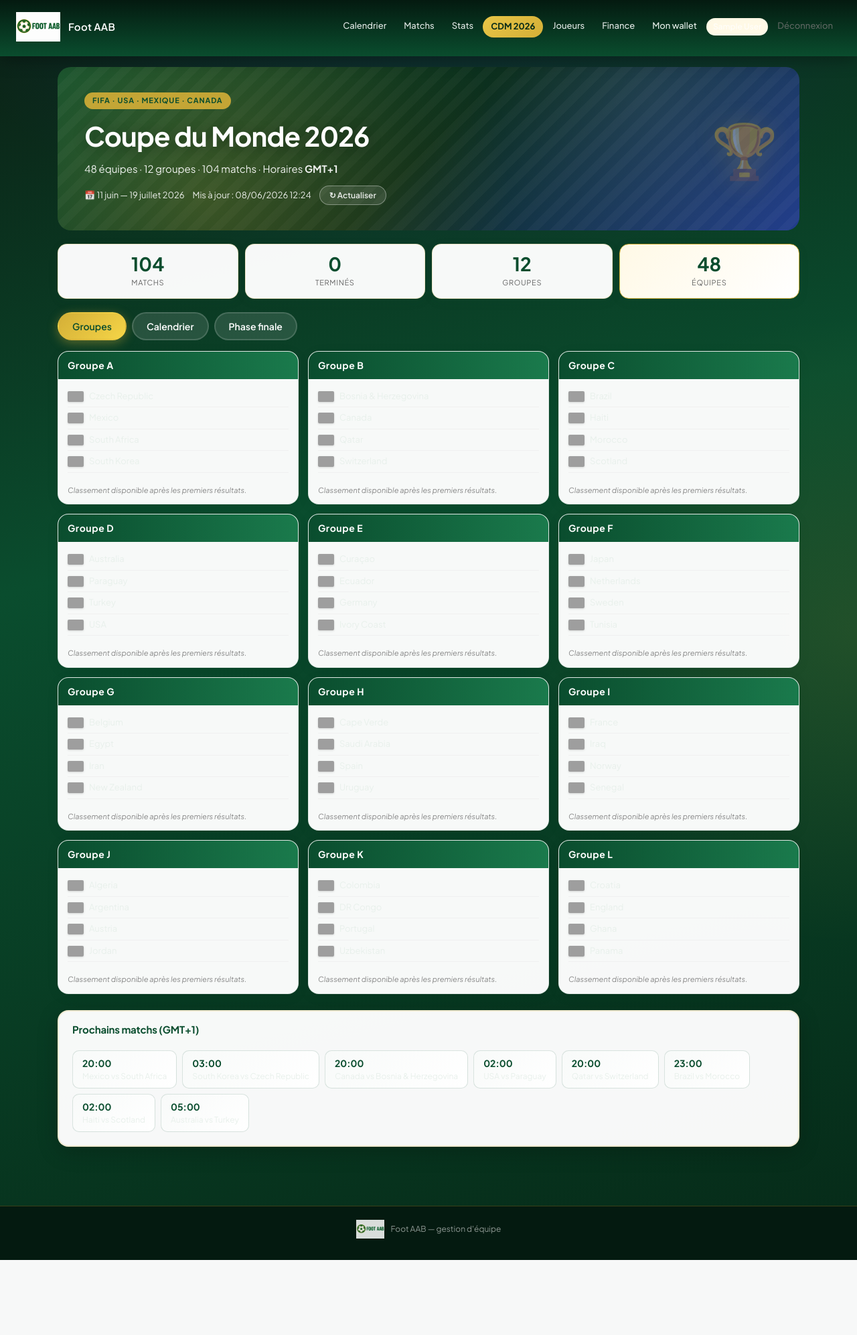
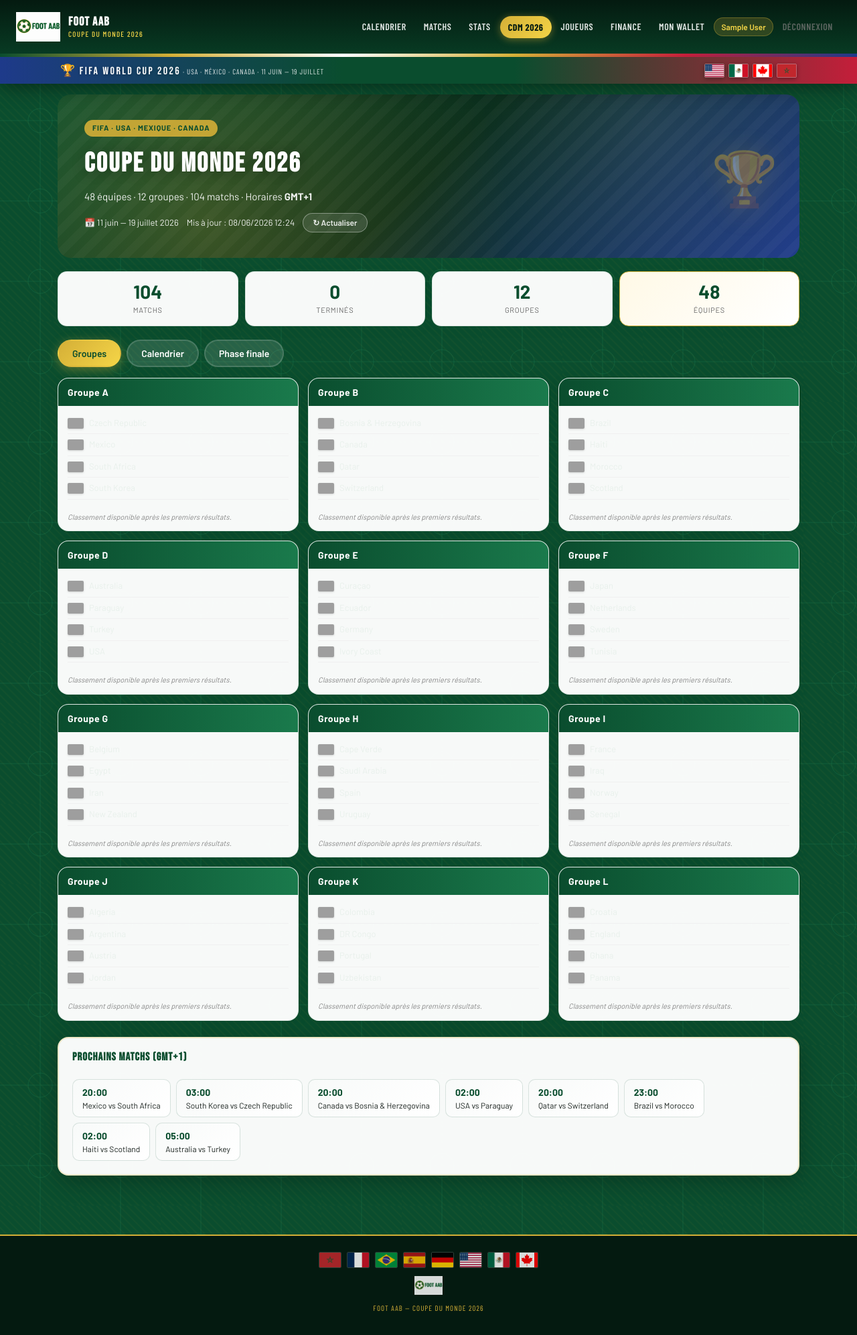
Before and after one commit to Polga088/AABFoot, a Flask app: page /coupe-du-monde in a window 1280 px wide. Shown: the whole page at 67% size. Before the commit the page ends 1881 px from the top, so only its background shows below. Run offline with Flask 3, Linux system fonts and the light colour scheme; the visitor is signed in with stand-in values (Sample User, id 1); some libraries are stand-ins or nearby versions; grey boxes are pictures that could not be loaded.

Commit message:
Apply radical World Cup 2026 theme across the entire app.
Dark pitch background, FIFA banner with host flags, Bebas Neue typography,
and gold-green styling on all pages including calendar, auth, and stats.

Co-authored-by: Cursor <cursoragent@cursor.com>

```diff
--- /dev/null
+++ b/webapp/static/css/wc-global-theme.css
@@ -0,0 +1,495 @@
+/* ═══════════════════════════════════════════════════════════
+   Foot AAB — Thème global Coupe du Monde 2026
+   Couleurs · bannières · drapeaux · typographie sport
+   ═══════════════════════════════════════════════════════════ */
+
+:root {
+  --wc-green: #0a4d2e;
+  --wc-green-mid: #1a7a4c;
+  --wc-green-dark: #041a10;
+  --wc-gold: #d4af37;
+  --wc-gold-bright: #f5d547;
+  --wc-red: #c41e3a;
+  --wc-blue: #1e3a8a;
+  --wc-card: rgba(255, 255, 255, 0.97);
+  --font-display: "Bebas Neue", "Arial Narrow", sans-serif;
+  --font-body: "Barlow", "Segoe UI", system-ui, sans-serif;
+  --font-condensed: "Barlow Condensed", "Arial Narrow", sans-serif;
+}
+
+/* ——— Fond & typographie globale ——— */
+body.theme-wc-app {
+  font-family: var(--font-body);
+  color: #e8f0eb;
+  background:
+    url("../img/wc/pitch-pattern.svg") repeat,
+    radial-gradient(ellipse 100% 60% at 50% -10%, rgba(30, 58, 138, 0.4) 0%, transparent 55%),
+    radial-gradient(ellipse 60% 40% at 100% 80%, rgba(212, 175, 55, 0.15) 0%, transparent 50%),
+    linear-gradient(165deg, #0b1f14 0%, #0a4d2e 35%, #062a18 70%, #041a10 100%);
+  background-size: 120px 120px, auto, auto, auto;
+}
+
+body.theme-wc-app h1,
+body.theme-wc-app h2,
+body.theme-wc-app h3,
+body.theme-wc-app .card-title,
+body.theme-wc-app .metric-label,
+body.theme-wc-app .auth-title,
+body.theme-wc-app .stats-hero-title,
+body.theme-wc-app .nav-brand-title {
+  font-family: var(--font-display);
+  letter-spacing: 0.06em;
+  text-transform: uppercase;
+}
+
+/* ——— Header & navigation ——— */
+body.theme-wc-app .site-header {
+  background: linear-gradient(180deg, #041a10 0%, #0a4d2e 100%);
+  box-shadow: 0 4px 28px rgba(0, 0, 0, 0.45);
+}
+
+body.theme-wc-app .brand-accent-bar {
+  height: 5px;
+  background: linear-gradient(
+    90deg,
+    var(--wc-green) 0%,
+    var(--wc-gold) 20%,
+    #fff 40%,
+    var(--wc-gold) 60%,
+    var(--wc-red) 80%,
+    var(--wc-blue) 100%
+  );
+}
+
+body.theme-wc-app .nav-brand-title {
+  color: #fff;
+  font-size: 1.15rem;
+}
+
+body.theme-wc-app .nav-brand-sub {
+  color: var(--wc-gold-bright);
+  font-family: var(--font-condensed);
+  letter-spacing: 0.12em;
+  text-transform: uppercase;
+}
+
+body.theme-wc-app .nav-links a {
+  color: rgba(255, 255, 255, 0.88);
+  font-family: var(--font-condensed);
+  font-weight: 600;
+  font-size: 14px;
+  letter-spacing: 0.04em;
+  text-transform: uppercase;
+  border-bottom-color: transparent;
+}
+
+body.theme-wc-app .nav-links a:hover {
+  color: #fff;
+  background: rgba(255, 255, 255, 0.1);
+}
+
+body.theme-wc-app .nav-links a.active:not(.wc-nav-link) {
+  color: var(--wc-gold-bright);
+  border-bottom-color: var(--wc-gold);
+  background: rgba(212, 175, 55, 0.15);
+}
+
+body.theme-wc-app .nav-links a.wc-nav-link {
+  background: linear-gradient(135deg, var(--wc-gold), var(--wc-gold-bright));
+  color: var(--wc-green-dark) !important;
+  box-shadow: 0 2px 12px rgba(212, 175, 55, 0.45);
+}
+
+body.theme-wc-app .nav-user {
+  background: rgba(212, 175, 55, 0.2);
+  color: var(--wc-gold-bright);
+  border: 1px solid rgba(212, 175, 55, 0.35);
+}
+
+body.theme-wc-app .nav-logout {
+  color: rgba(255, 255, 255, 0.65);
+}
+
+body.theme-wc-app .nav-logout:hover {
+  color: var(--wc-red);
+}
+
+/* ——— Bannière CDM ——— */
+.wc-app-banner {
+  background: linear-gradient(90deg, var(--wc-blue) 0%, var(--wc-green) 40%, var(--wc-green) 60%, var(--wc-red) 100%);
+  padding: 6px 1.5rem;
+  overflow: hidden;
+}
+
+.wc-app-banner-inner {
+  max-width: 1100px;
+  margin: 0 auto;
+  display: flex;
+  align-items: center;
+  justify-content: space-between;
+  gap: 12px;
+  flex-wrap: wrap;
+}
+
+.wc-banner-title {
+  font-family: var(--font-display);
+  font-size: 1rem;
+  letter-spacing: 0.15em;
+  color: #fff;
+  text-shadow: 0 1px 4px rgba(0, 0, 0, 0.3);
+}
+
+.wc-banner-sub {
+  font-family: var(--font-condensed);
+  font-size: 11px;
+  color: rgba(255, 255, 255, 0.85);
+  letter-spacing: 0.08em;
+  text-transform: uppercase;
+}
+
+.wc-banner-flags {
+  display: flex;
+  align-items: center;
+  gap: 6px;
+}
+
+.wc-banner-flags img {
+  width: 28px;
+  height: 19px;
+  object-fit: cover;
+  border-radius: 2px;
+  box-shadow: 0 2px 6px rgba(0, 0, 0, 0.35);
+  border: 1px solid rgba(255, 255, 255, 0.3);
+}
+
+.wc-banner-trophy {
+  font-size: 1.1rem;
+  margin-right: 4px;
+}
+
+/* ——— Cartes & métriques ——— */
+body.theme-wc-app .card,
+body.theme-wc-app .metric,
+body.theme-wc-app .auth-card {
+  background: var(--wc-card);
+  border-color: rgba(212, 175, 55, 0.25);
+  box-shadow: 0 8px 32px rgba(0, 0, 0, 0.25);
+  color: var(--text);
+}
+
+body.theme-wc-app .card-title {
+  color: var(--wc-green);
+  font-size: 1.05rem;
+}
+
+body.theme-wc-app .metric {
+  border-top: 3px solid var(--wc-gold);
+  background: linear-gradient(180deg, #fff 0%, #fffbf0 100%);
+}
+
+body.theme-wc-app .metric-label {
+  color: var(--wc-green);
+  font-size: 11px;
+}
+
+body.theme-wc-app .metric-val {
+  color: var(--wc-green-dark);
+  font-family: var(--font-display);
+  font-size: 1.75rem;
+  letter-spacing: 0.02em;
+}
+
+body.theme-wc-app .metric-sub {
+  color: var(--text-secondary);
+}
+
+/* ——— Formulaires ——— */
+body.theme-wc-app .form-label {
+  color: rgba(255, 255, 255, 0.9);
+  font-family: var(--font-condensed);
+  font-weight: 600;
+  letter-spacing: 0.04em;
+  text-transform: uppercase;
+  font-size: 12px;
+}
+
+body.theme-wc-app .card .form-label,
+body.theme-wc-app .auth-card .form-label {
+  color: var(--wc-green);
+}
+
+body.theme-wc-app .form-input,
+body.theme-wc-app select.form-input,
+body.theme-wc-app textarea.form-input {
+  background: rgba(255, 255, 255, 0.96);
+  border: 1.5px solid rgba(212, 175, 55, 0.35);
+  color: var(--wc-green-dark);
+  font-family: var(--font-body);
+}
+
+body.theme-wc-app .form-input:focus,
+body.theme-wc-app select.form-input:focus {
+  border-color: var(--wc-gold);
+  box-shadow: 0 0 0 3px rgba(212, 175, 55, 0.25);
+  outline: none;
+}
+
+body.theme-wc-app .form-feedback {
+  color: rgba(255, 255, 255, 0.9);
+}
+
+body.theme-wc-app .card .form-feedback,
+body.theme-wc-app .auth-card .form-feedback {
+  color: var(--text);
+}
+
+body.theme-wc-app .form-feedback.is-error {
+  color: #ffb3b3;
+  background: rgba(196, 30, 58, 0.2);
+  border-radius: 6px;
+  padding: 8px 12px;
+}
+
+/* ——— Boutons ——— */
+body.theme-wc-app .btn {
+  font-family: var(--font-condensed);
+  font-weight: 700;
+  letter-spacing: 0.04em;
+  text-transform: uppercase;
+}
+
+body.theme-wc-app .btn-green,
+body.theme-wc-app .btn-primary {
+  background: linear-gradient(180deg, var(--wc-gold) 0%, #b8941f 100%);
+  color: var(--wc-green-dark);
+  border-color: #b8941f;
+  box-shadow: 0 4px 14px rgba(212, 175, 55, 0.35);
+}
+
+body.theme-wc-app .btn-green:hover,
+body.theme-wc-app .btn-primary:hover {
+  filter: brightness(1.08);
+  box-shadow: 0 6px 18px rgba(212, 175, 55, 0.45);
+}
+
+body.theme-wc-app .btn:not(.btn-green):not(.btn-primary):not(.btn-danger) {
+  background: rgba(255, 255, 255, 0.12);
+  color: #fff;
+  border-color: rgba(255, 255, 255, 0.25);
+}
+
+body.theme-wc-app .card .btn:not(.btn-green):not(.btn-primary):not(.btn-danger) {
+  background: #fff;
+  color: var(--wc-green);
+  border-color: rgba(10, 77, 46, 0.25);
+}
+
+/* ——— Badges ——— */
+body.theme-wc-app .badge-green {
+  background: rgba(10, 77, 46, 0.15);
+  color: var(--wc-green);
+  border-color: rgba(10, 77, 46, 0.25);
+}
+
+body.theme-wc-app .badge-amber {
+  background: rgba(212, 175, 55, 0.2);
+  color: #7a5c00;
+}
+
+/* ——— Calendrier ——— */
+body.theme-wc-app .calendar-head div {
+  color: var(--wc-gold-bright);
+  font-family: var(--font-condensed);
+  font-weight: 700;
+  text-transform: uppercase;
+}
+
+body.theme-wc-app .calendar-cell {
+  background: rgba(255, 255, 255, 0.95);
+  border-color: rgba(212, 175, 55, 0.2);
+}
+
+body.theme-wc-app .calendar-cell.has-events {
+  background: linear-gradient(180deg, #e8f5ee 0%, #fff 100%);
+}
+
+body.theme-wc-app .calendar-cell.today {
+  outline-color: var(--wc-gold);
+  box-shadow: 0 0 0 2px var(--wc-gold);
+}
+
+body.theme-wc-app .cell-event {
+  background: rgba(255, 255, 255, 0.9);
+  border-left-color: var(--wc-green);
+}
+
+body.theme-wc-app .cell-event-training {
+  border-left-color: var(--wc-blue);
+}
+
+/* ——— Tableaux ——— */
+body.theme-wc-app .card table thead th,
+body.theme-wc-app .wallet-table-wrap thead th,
+body.theme-wc-app .stats-table th {
+  background: linear-gradient(180deg, var(--wc-green) 0%, var(--wc-green-mid) 100%);
+  color: #fff;
+  border-bottom-color: var(--wc-gold);
+  font-family: var(--font-condensed);
+}
+
+body.theme-wc-app .card table tbody tr:hover,
+body.theme-wc-app .stats-table tbody tr:hover {
+  background: rgba(212, 175, 55, 0.08);
+}
+
+body.theme-wc-app .stats-hero {
+  background: linear-gradient(135deg, var(--wc-green) 0%, var(--wc-blue) 100%);
+  color: #fff;
+  border: 2px solid var(--wc-gold);
+}
+
+body.theme-wc-app .stats-hero-title {
+  color: #fff;
+}
+
+body.theme-wc-app .stats-hero-sub {
+  color: rgba(255, 255, 255, 0.85);
+}
+
+body.theme-wc-app .stats-kpi-grid .metric {
+  border-top-color: var(--wc-gold);
+}
+
+body.theme-wc-app .stats-player-link {
+  color: var(--wc-green);
+  font-weight: 600;
+}
+
+body.theme-wc-app .stats-player-link:hover {
+  color: var(--gold-dark);
+}
+
+/* ——— Filtres & listes matchs ——— */
+body.theme-wc-app .pill {
+  background: rgba(255, 255, 255, 0.12);
+  color: #fff;
+  border-color: rgba(255, 255, 255, 0.25);
+  font-family: var(--font-condensed);
+  text-transform: uppercase;
+  letter-spacing: 0.03em;
+}
+
+body.theme-wc-app .pill:hover {
+  background: rgba(255, 255, 255, 0.2);
+  border-color: var(--wc-gold);
+}
+
+body.theme-wc-app .active-pill {
+  background: linear-gradient(180deg, var(--wc-gold) 0%, #b8941f 100%);
+  color: var(--wc-green-dark);
+  border-color: var(--wc-gold);
+}
+
+body.theme-wc-app .match-card {
+  background: var(--wc-card);
+  border-color: rgba(212, 175, 55, 0.2);
+  color: var(--text);
+}
+
+body.theme-wc-app .active-card {
+  border-color: var(--wc-gold);
+  box-shadow: 0 0 0 2px rgba(212, 175, 55, 0.3);
+}
+
+body.theme-wc-app .event-item {
+  background: var(--wc-card);
+  border-color: rgba(212, 175, 55, 0.15);
+}
+
+/* ——— Progress & divers ——— */
+body.theme-wc-app .auth-card {
+  border-top: 4px solid var(--wc-gold);
+  box-shadow: 0 16px 48px rgba(0, 0, 0, 0.35);
+}
+
+body.theme-wc-app .auth-title {
+  color: var(--wc-green);
+  font-size: 1.75rem;
+}
+
+body.theme-wc-app .auth-sub,
+body.theme-wc-app .auth-hint,
+body.theme-wc-app .auth-footer-note {
+  color: var(--text-secondary);
+}
+
+/* ——— Footer ——— */
+body.theme-wc-app .site-footer {
+  background: var(--wc-green-dark);
+  color: rgba(255, 255, 255, 0.55);
+  border-top: 2px solid var(--wc-gold);
+  flex-direction: column;
+  gap: 12px;
+  padding: 1.5rem 1rem 2rem;
+}
+
+body.theme-wc-app .wc-footer-flags {
+  display: flex;
+  gap: 8px;
+  flex-wrap: wrap;
+  justify-content: center;
+}
+
+body.theme-wc-app .wc-footer-flags img {
+  width: 32px;
+  height: 22px;
+  object-fit: cover;
+  border-radius: 2px;
+  opacity: 0.85;
+  border: 1px solid rgba(255, 255, 255, 0.2);
+  transition: opacity 0.15s, transform 0.15s;
+}
+
+body.theme-wc-app .wc-footer-flags img:hover {
+  opacity: 1;
+  transform: scale(1.1);
+}
+
+body.theme-wc-app .wc-footer-tagline {
+  font-family: var(--font-condensed);
+  letter-spacing: 0.1em;
+  text-transform: uppercase;
+  font-size: 11px;
+  color: var(--wc-gold);
+}
+
+/* ——— Progress & divers ——— */
+body.theme-wc-app .progress-fill {
+  background: linear-gradient(90deg, var(--wc-green) 0%, var(--wc-gold) 100%);
+}
+
+body.theme-wc-app .lineup-pool-player.selected {
+  background: rgba(212, 175, 55, 0.2);
+  border-color: var(--wc-gold);
+}
+
+body.theme-wc-app .wallet-balance-val {
+  color: var(--wc-green);
+  font-family: var(--font-display);
+}
+
+@media (max-width: 768px) {
+  .wc-app-banner-inner {
+    justify-content: center;
+    text-align: center;
+  }
+
+  .wc-banner-title {
+    font-size: 0.85rem;
+    letter-spacing: 0.1em;
+  }
+
+  .wc-banner-sub {
+    display: none;
+  }
+}
--- a/webapp/static/css/worldcup.css
+++ b/webapp/static/css/worldcup.css
@@ -419,137 +419,36 @@
   font-size: 14px;
 }
 
-/* Thème global page CDM — header, fond, footer */
-body.theme-wc {
-  background:
-    radial-gradient(ellipse 120% 80% at 50% -20%, rgba(30, 58, 138, 0.35) 0%, transparent 55%),
-    radial-gradient(ellipse 80% 50% at 100% 50%, rgba(212, 175, 55, 0.12) 0%, transparent 50%),
-    linear-gradient(165deg, #0b1f14 0%, #0a4d2e 40%, #062a18 100%);
-  color: #e8f0eb;
-}
-
-body.theme-wc .site-header {
-  background: linear-gradient(180deg, #041a10 0%, #0a4d2e 100%);
-  box-shadow: 0 4px 24px rgba(0, 0, 0, 0.35);
-}
-
-body.theme-wc .brand-accent-bar {
-  height: 4px;
-  background: linear-gradient(
-    90deg,
-    var(--wc-gold) 0%,
-    var(--wc-gold-bright) 25%,
-    #fff 50%,
-    var(--wc-gold-bright) 75%,
-    var(--wc-gold) 100%
-  );
-}
-
-body.theme-wc .nav-brand-title {
-  color: #fff;
-}
-
-body.theme-wc .nav-links a {
-  color: rgba(255, 255, 255, 0.88);
-  border-bottom-color: transparent;
-}
-
-body.theme-wc .nav-links a:hover {
-  color: #fff;
-  background: rgba(255, 255, 255, 0.1);
-}
-
-body.theme-wc .nav-links a.active:not(.wc-nav-link) {
-  color: var(--wc-gold-bright);
-  border-bottom-color: var(--wc-gold);
-  background: rgba(212, 175, 55, 0.12);
-}
-
-body.theme-wc .nav-user,
-body.theme-wc .nav-logout {
-  color: rgba(255, 255, 255, 0.75);
-}
-
-body.theme-wc .nav-wallet {
-  color: var(--wc-gold-bright) !important;
-}
-
-body.theme-wc .container {
+/* Page CDM — compléments au thème global */
+body.theme-wc-page .container {
   max-width: 1100px;
 }
 
-body.theme-wc .site-footer {
-  background: #041a10;
-  color: rgba(255, 255, 255, 0.55);
-  border-top: 1px solid rgba(212, 175, 55, 0.25);
-}
-
-body.theme-wc .footer-logo {
-  filter: brightness(1.1);
-}
-
-body.theme-wc .card {
-  background: var(--wc-card);
-  border-color: rgba(212, 175, 55, 0.2);
-  box-shadow: 0 8px 32px rgba(0, 0, 0, 0.2);
-}
-
-body.theme-wc .card-title {
-  color: var(--wc-green);
-}
-
-body.theme-wc .form-label {
-  color: rgba(255, 255, 255, 0.85);
-}
-
-body.theme-wc .form-input,
-body.theme-wc .wc-select {
-  background: rgba(255, 255, 255, 0.96);
-  border-color: rgba(212, 175, 55, 0.35);
-  color: var(--wc-green);
-}
-
-body.theme-wc .form-input:focus,
-body.theme-wc .wc-select:focus {
-  border-color: var(--wc-gold);
-  box-shadow: 0 0 0 3px rgba(212, 175, 55, 0.25);
-}
-
-body.theme-wc .wc-tab {
+body.theme-wc-page .wc-tab {
   background: rgba(255, 255, 255, 0.12);
   color: #fff;
   border: 2px solid rgba(255, 255, 255, 0.15);
 }
 
-body.theme-wc .wc-tab:hover {
+body.theme-wc-page .wc-tab:hover {
   border-color: var(--wc-gold);
   background: rgba(255, 255, 255, 0.18);
 }
 
-body.theme-wc .wc-tab.active {
+body.theme-wc-page .wc-tab.active {
   background: linear-gradient(135deg, var(--wc-gold), var(--wc-gold-bright));
   color: var(--wc-green);
   border-color: transparent;
   box-shadow: 0 4px 16px rgba(212, 175, 55, 0.4);
 }
 
-body.theme-wc .wc-kpi {
-  background: rgba(255, 255, 255, 0.97);
-  border-color: rgba(212, 175, 55, 0.25);
-}
-
-body.theme-wc .wc-kpi.accent {
-  background: linear-gradient(135deg, #fff9e6, #fff);
-  border-color: var(--wc-gold);
-}
-
-body.theme-wc .wc-empty-state {
+body.theme-wc-page .wc-empty-state {
   color: #fff;
   background: rgba(255, 255, 255, 0.08);
   border: 1px dashed rgba(212, 175, 55, 0.4);
 }
 
-body.theme-wc .wc-empty-state code {
+body.theme-wc-page .wc-empty-state code {
   background: rgba(0, 0, 0, 0.3);
   color: var(--wc-gold-bright);
 }
--- a/webapp/templates/base.html
+++ b/webapp/templates/base.html
@@ -3,17 +3,18 @@
 <head>
   <meta charset="UTF-8">
   <meta name="viewport" content="width=device-width, initial-scale=1.0">
-  <title>Foot AAB</title>
+  <title>Foot AAB · CDM 2026</title>
   <link rel="preconnect" href="https://fonts.googleapis.com">
   <link rel="preconnect" href="https://fonts.gstatic.com" crossorigin>
-  <link href="https://fonts.googleapis.com/css2?family=Plus+Jakarta+Sans:ital,wght@0,400;0,500;0,600;0,700;1,400&display=swap" rel="stylesheet">
+  <link href="https://fonts.googleapis.com/css2?family=Barlow+Condensed:wght@400;500;600;700&family=Barlow:wght@400;500;600;700&family=Bebas+Neue&display=swap" rel="stylesheet">
   <link rel="stylesheet" href="{{ url_for('static', filename='css/style.css') }}">
+  <link rel="stylesheet" href="{{ url_for('static', filename='css/wc-global-theme.css') }}">
   {% block extra_css %}{% endblock %}
   <link rel="icon" href="{{ url_for('static', filename='img/aab-logo.png') }}" type="image/png">
   <script>window.FOOTBOT_IS_ADMIN = {{ 'true' if user_is_admin else 'false' }};</script>
   <script src="{{ url_for('static', filename='js/admin-api.js') }}"></script>
 </head>
-<body class="{% block body_class %}{% endblock %}">
+<body class="{% block body_class %}theme-wc-app{% endblock %}">
   <header class="site-header">
     <nav class="navbar">
       <a href="/calendrier" class="nav-brand">
@@ -24,6 +25,7 @@
         >
         <span class="nav-brand-text">
           <span class="nav-brand-title">Foot AAB</span>
+          <span class="nav-brand-sub">Coupe du Monde 2026</span>
         </span>
       </a>
       <div class="nav-links">
@@ -45,6 +47,21 @@
       </div>
     </nav>
     <div class="brand-accent-bar" aria-hidden="true"></div>
+    <div class="wc-app-banner">
+      <div class="wc-app-banner-inner">
+        <div>
+          <span class="wc-banner-trophy" aria-hidden="true">🏆</span>
+          <span class="wc-banner-title">FIFA World Cup 2026</span>
+          <span class="wc-banner-sub"> · USA · México · Canada · 11 juin — 19 juillet</span>
+        </div>
+        <div class="wc-banner-flags" aria-label="Pays hôtes">
+          <img src="{{ url_for('static', filename='img/wc/flags/us.png') }}" alt="USA" width="28" height="19">
+          <img src="{{ url_for('static', filename='img/wc/flags/mx.png') }}" alt="México" width="28" height="19">
+          <img src="{{ url_for('static', filename='img/wc/flags/ca.png') }}" alt="Canada" width="28" height="19">
+          <img src="{{ url_for('static', filename='img/wc/flags/ma.png') }}" alt="Maroc" width="28" height="19" title="Maroc">
+        </div>
+      </div>
+    </div>
   </header>
   <main class="container">
     {% with messages = get_flashed_messages(with_categories=true) %}
@@ -59,8 +76,18 @@
     {% block content %}{% endblock %}
   </main>
   <footer class="site-footer">
+    <div class="wc-footer-flags" aria-hidden="true">
+      <img src="{{ url_for('static', filename='img/wc/flags/ma.png') }}" alt="">
+      <img src="{{ url_for('static', filename='img/wc/flags/fr.png') }}" alt="">
+      <img src="{{ url_for('static', filename='img/wc/flags/br.png') }}" alt="">
+      <img src="{{ url_for('static', filename='img/wc/flags/es.png') }}" alt="">
+      <img src="{{ url_for('static', filename='img/wc/flags/de.png') }}" alt="">
+      <img src="{{ url_for('static', filename='img/wc/flags/us.png') }}" alt="">
+      <img src="{{ url_for('static', filename='img/wc/flags/mx.png') }}" alt="">
+      <img src="{{ url_for('static', filename='img/wc/flags/ca.png') }}" alt="">
+    </div>
     <img src="{{ url_for('static', filename='img/aab-logo.png') }}" alt="" class="footer-logo">
-    <span>Foot AAB — gestion d'équipe</span>
+    <span class="wc-footer-tagline">Foot AAB — Coupe du Monde 2026</span>
   </footer>
   {% block scripts %}{% endblock %}
 </body>
--- a/webapp/templates/worldcup.html
+++ b/webapp/templates/worldcup.html
@@ -1,5 +1,5 @@
 {% extends "base.html" %}
-{% block body_class %}theme-wc{% endblock %}
+{% block body_class %}theme-wc-app theme-wc-page{% endblock %}
 {% block extra_css %}
 <link rel="stylesheet" href="{{ url_for('static', filename='css/worldcup.css') }}">
 {% endblock %}
```
Also changed, not shown: webapp/static/img/wc/flags/br.png (added), webapp/static/img/wc/flags/ca.png (added), webapp/static/img/wc/flags/de.png (added), webapp/static/img/wc/flags/es.png (added), webapp/static/img/wc/flags/fr.png (added), webapp/static/img/wc/flags/ma.png (added), webapp/static/img/wc/flags/mx.png (added), webapp/static/img/wc/flags/us.png (added), webapp/static/img/wc/pitch-pattern.svg (added).
